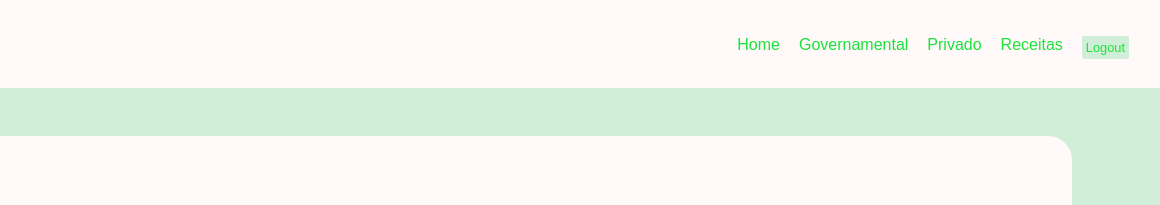
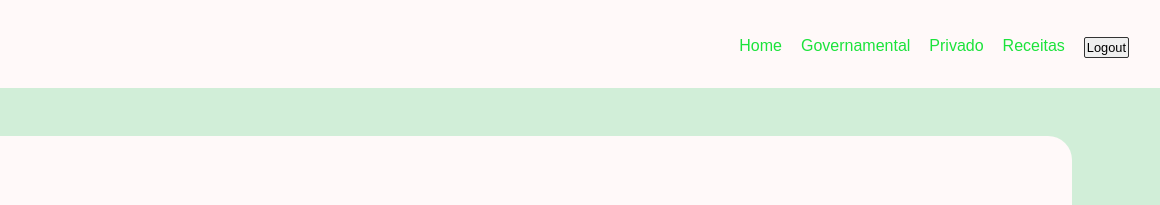
Before and after one commit to fmauriccio/alimentacaoSustentavel2, a plain HTML site: page receitas.html in a window 1280 px wide. Shown: the top 205 px of the page, 120-1280 px from the left. Drawn offline with Linux system fonts and the light colour scheme.

Commit message:
rem css btn

```diff
--- a/styleReceitas.css
+++ b/styleReceitas.css
@@ -14,7 +14,7 @@ body {
 header {
     background-color: #fff9f9;
     padding: 1rem;
-    width: 100%;
+   width: 100%;
 }
 
 nav {
@@ -42,8 +42,10 @@ nav ul li a {
 
 .login{
  font-size: 0.8rem;
- padding: 4px;
+ padding: 2px;
  margin-right: 15px;
+ border-color: black;
+ border: 1px solid #333;
 }
 
 main{
@@ -54,8 +56,6 @@ main{
 
 
 button{
-    color: #1be33b;
-    background-color: #d1eed8;
     border-radius: 2px;
     border: none;
     padding: 6px;
```
